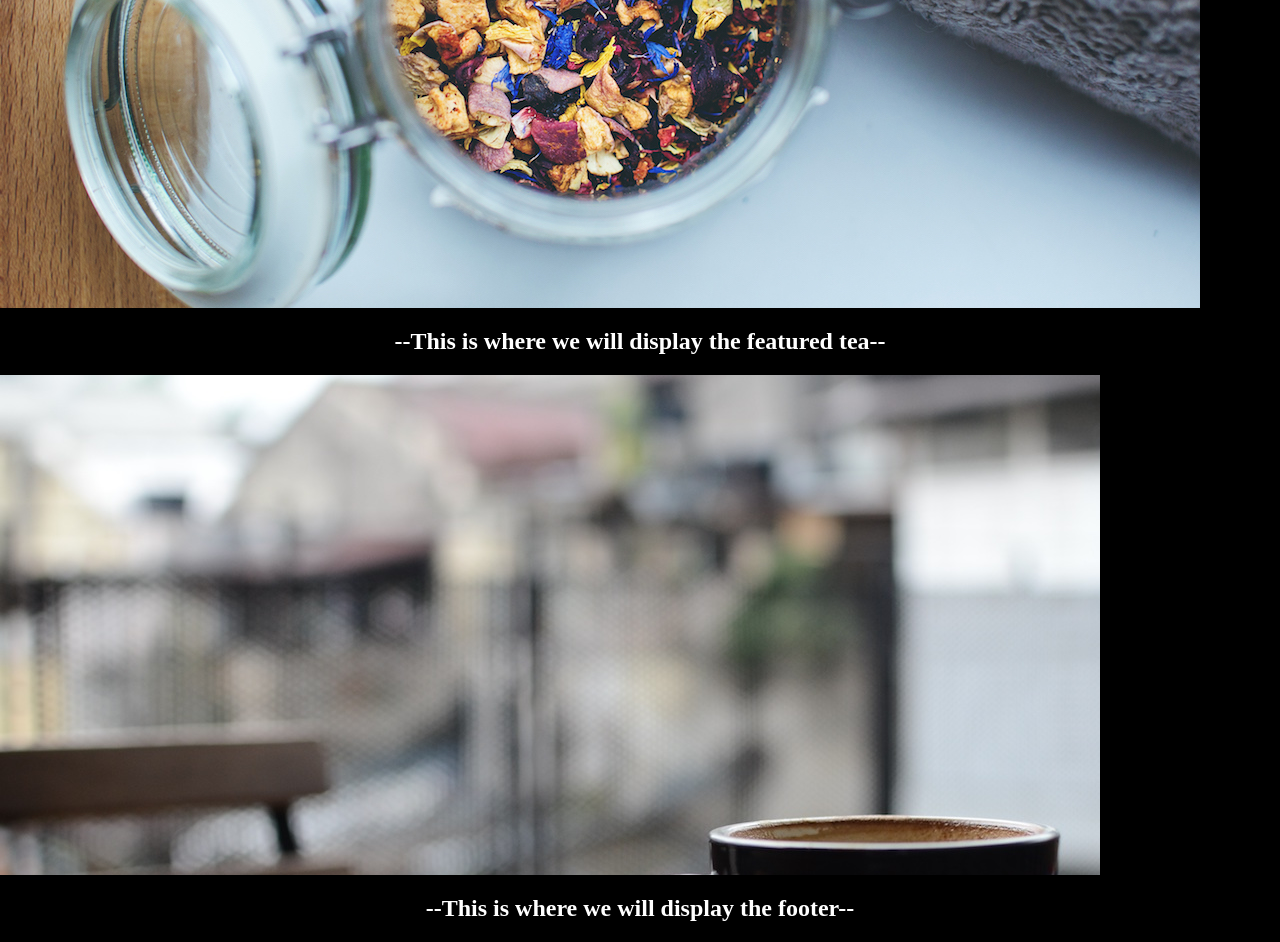
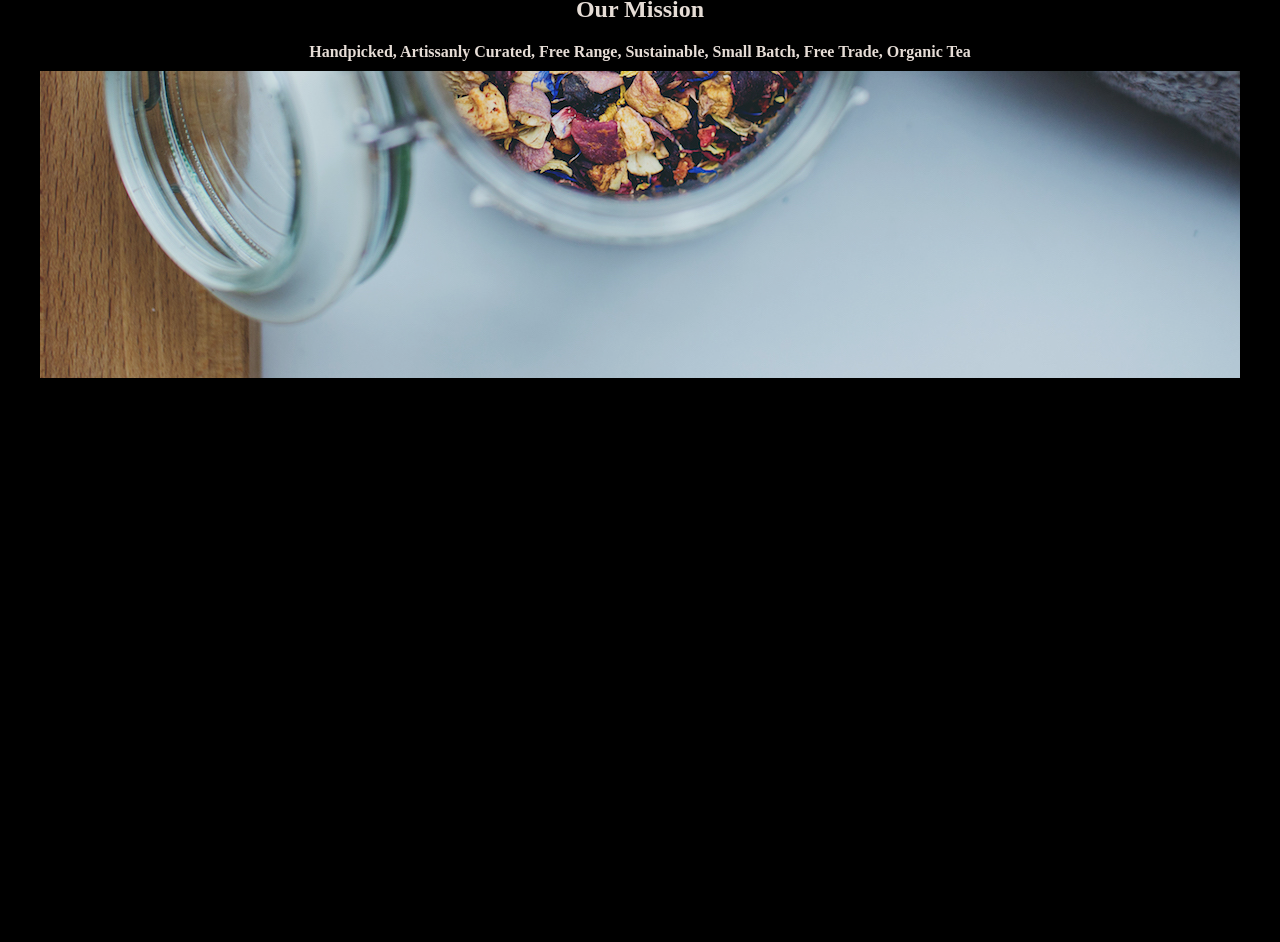
Before and after one commit to ashrafstakala/teacozy, a plain HTML site: page index.html in a window 1280 px wide. Shown: the part 461-1403 px from the top of the page. After the commit the page ends 839 px from the top, so only its background shows below. Drawn offline with Linux system fonts and the light colour scheme.

Commit message:
mission statement

```diff
--- a/index.html
+++ b/index.html
@@ -10,7 +10,7 @@
     <header class="flex-container">
       <img class="logo" src="./resources/images/logo.png">
       <nav>
-        <span><a href="#">Mission</a></span>
+        <span><a href="#mission">Mission</a></span>
         <span><a href="#">Featured Tea</a></span>
         <span><a href="#">Locations</a></span>
       </nav>
@@ -21,13 +21,15 @@
 
 
       <!-- Mission Section -->
-      <div class="mission">
+      <div id="mission" class="flex-container">
+        <div class="mission-statement">
+          <h2>Our Mission</h2>
+          <h4>Handpicked, Artissanly Curated, Free Range, Sustainable, Small Batch, Free Trade, Organic Tea</h4>
       </div>
 
 
       <!-- Featured Tea Section -->
       <div class="featured-tea">
-        <h2>--This is where we will display the featured tea--</h2>
       </div>
 
 
@@ -38,7 +40,6 @@
 
       <!-- Footer Section -->
       <footer>
-        <h2>--This is where we will display the footer--</h2>
     </div>
   </body>
 </html>
--- a/resources/css/style.css
+++ b/resources/css/style.css
@@ -2,11 +2,7 @@ header {
   background-color: black;
   border-bottom: 1px solid seashell;
   height: 69px;
-  display: flex;
   align-items: center;
-  font-family: Helvetica;
-  font-size: 22px;
-  color: seashell;
   width: 100%;
   position: fixed;
   z-index: 1;
@@ -24,34 +20,28 @@ header nav {
 }
 a {
   color: seashell;
+  font-family: Helvetica;
+  font-size: 22px;
 }
 nav {
   text-align: right;
   flex-grow: 1;
 }
 .main-container {
-  display: flex;
-  background-color: black;
-  flex-direction: column;
+  width: 1200px;
+  opacity: 0.9;
+  margin: auto;
   padding-top: 69px;
-  margin: auto;
-  justify-content: center;
 }
-.mission {
-  width: 1200px;
+#mission {
+  background-image: url(../images/img-mission-background.jpg);
+  padding-top: 70px;
   height: 700px;
-  background-image: url(../images/img-mission-background.jpg);
-  padding-top: 70px:
 }
-.locations {
-  display: flex;
-  width: 1100px;
-  height: 500px;
-  background-image: url(../images/img-locations-background.jpg);
-  align-content: center;
-}
-h2 {
-  color: white;
+h2, h4 {
+  color: seashell;
+  padding: 10px;
+  margin: 0;
 }
 .flex-container {
   display: flex;
@@ -61,4 +51,19 @@ h2 {
 body {
   margin: 0;
   text-align: center;
+  background-color: black;
 }
+#mission .mission-statement {
+  background-color: black;
+  width: 100%;
+  margin: auto;
+}
+#featured-tea {
+  height: 700px;
+  width: 1000px;
+  padding-top: 70px;
+  margin: auto;
+}
+div {
+  display: block;
+}
```
